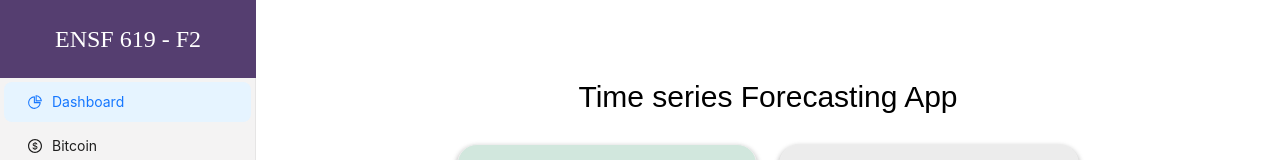
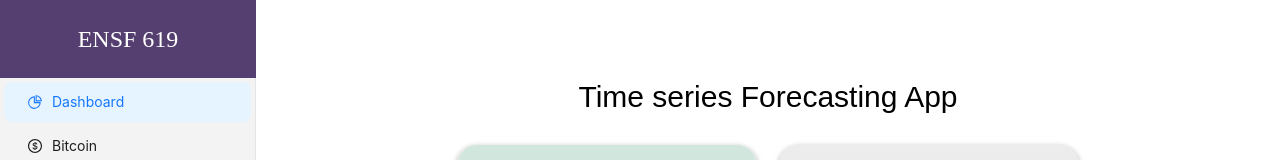
Before and after one commit to savalanpour/forecasting-esnf, a Next.js app: page / in a window 1280 px wide. Shown: the top 160 px of the page. Built offline with nearby package versions, Linux system fonts and the light colour scheme; a web font is replaced by a local one.

Commit message:
Fix build error

```diff
--- a/src/pages/index.tsx
+++ b/src/pages/index.tsx
@@ -7,7 +7,7 @@ export default function Home() {
     <div>
       <main className="content">
         <div className="border-r-gray-200 border-r">
-          <div className="logo">ENSF 619 - F2</div>
+          <div className="logo">ENSF 619</div>
           <Menu active="1" />
         </div>
         <div  className="box-product-main">
```
